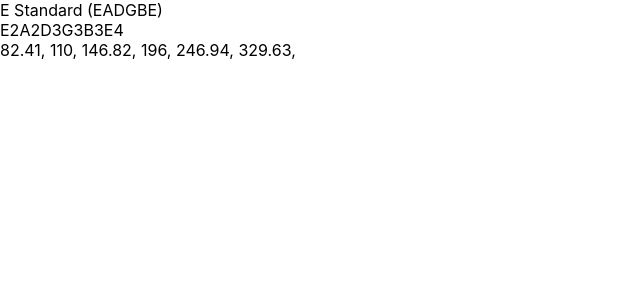
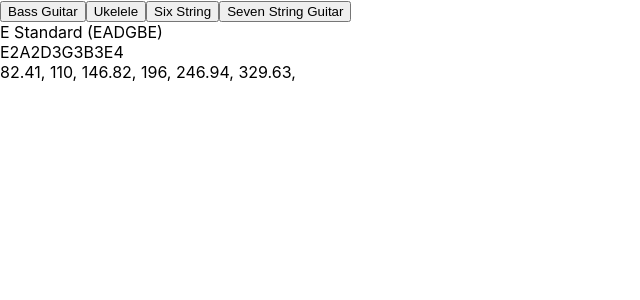
Before and after one commit to girlingc/guitar-tuner, a React (Create React App) app: page / in a window 1280 px wide. Shown: the top 300 px of the page, without its empty margins (0-640 px from the left). Built offline with nearby package versions, Linux system fonts and the light colour scheme.

Commit message:
Add buttons for different guitars

```diff
--- a/src/Components/Interface/index.jsx
+++ b/src/Components/Interface/index.jsx
@@ -4,6 +4,10 @@ import getTunings from "../../tunings";
 const Interface = () => {
   return (
     <div>
+      <button>Bass Guitar</button>
+      <button>Ukelele</button>
+      <button>Six String</button>
+      <button>Seven String Guitar</button>
       {getTunings("sixString", "E Standard (EADGBE)")}
     </div>
   )
```
